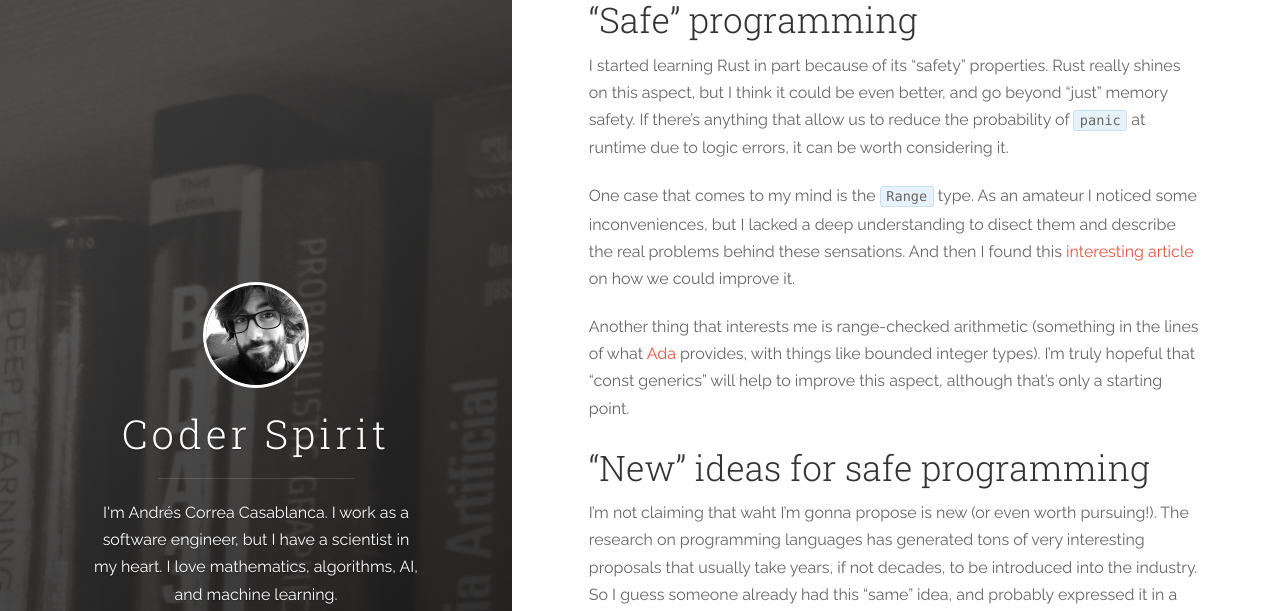
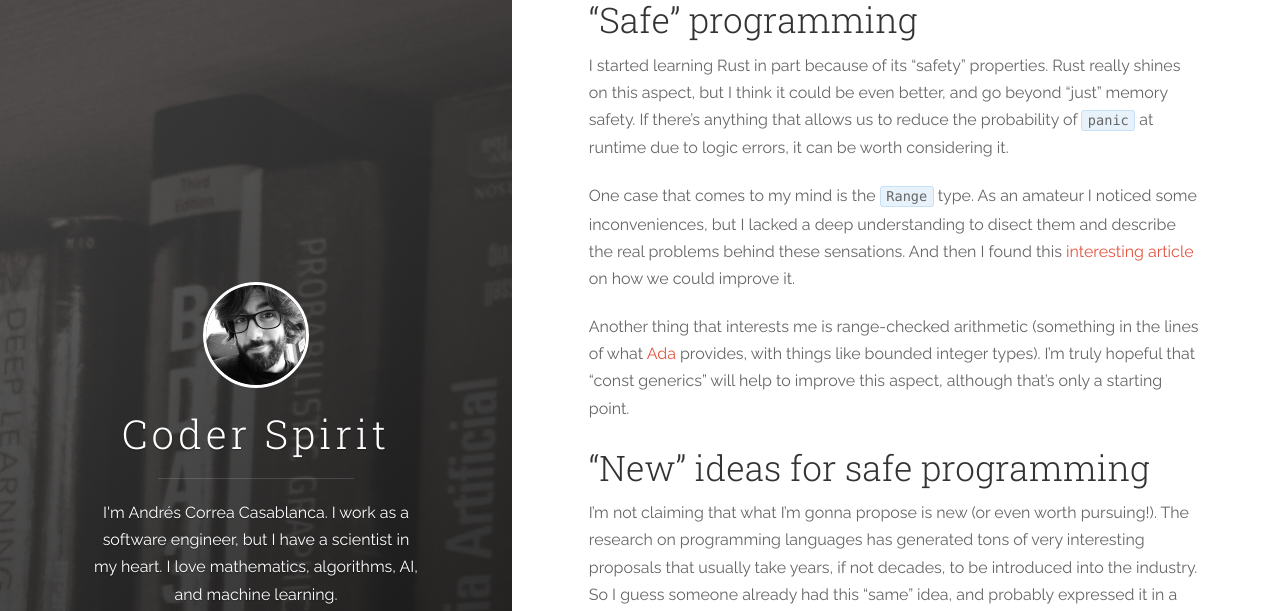
Before and after one commit to castarco/castarco.github.io-md, a Jekyll site: the page built from _posts/2020-09-26-rust-2021.md, in a window 1280 px wide and 1400 px high, scrolled down 1874 px. Shown: the part 204-815 px from the top of the window. Built offline with Jekyll 4.4.1, drawn with Linux system fonts in a browser that asks for light colours; nearby versions of some CDN libraries; comment, search, counter and statistics services are not loaded; some of the changed text lies outside the part shown.

Commit message:
fix typos

```diff
--- a/_posts/2020-09-26-rust-2021.md
+++ b/_posts/2020-09-26-rust-2021.md
@@ -86,7 +86,7 @@ showing them that there's real demand for it.
 
 I started learning Rust in part because of its "safety" properties. Rust really
 shines on this aspect, but I think it could be even better, and go beyond "just"
-memory safety. If there's anything that allow us to reduce the probability of
+memory safety. If there's anything that allows us to reduce the probability of
 `panic` at runtime due to logic errors, it can be worth considering it.
 
 One case that comes to my mind is the `Range` type. As an amateur I noticed some
@@ -103,7 +103,7 @@ will help to improve this aspect, although that's only a starting point.
 
 ## "New" ideas for safe programming
 
-I'm not claiming that waht I'm gonna propose is new (or even worth pursuing!).
+I'm not claiming that what I'm gonna propose is new (or even worth pursuing!).
 The research on programming languages has generated tons of very interesting
 proposals that usually take years, if not decades, to be introduced into the
 industry. So I guess someone already had this "same" idea, and probably
```
